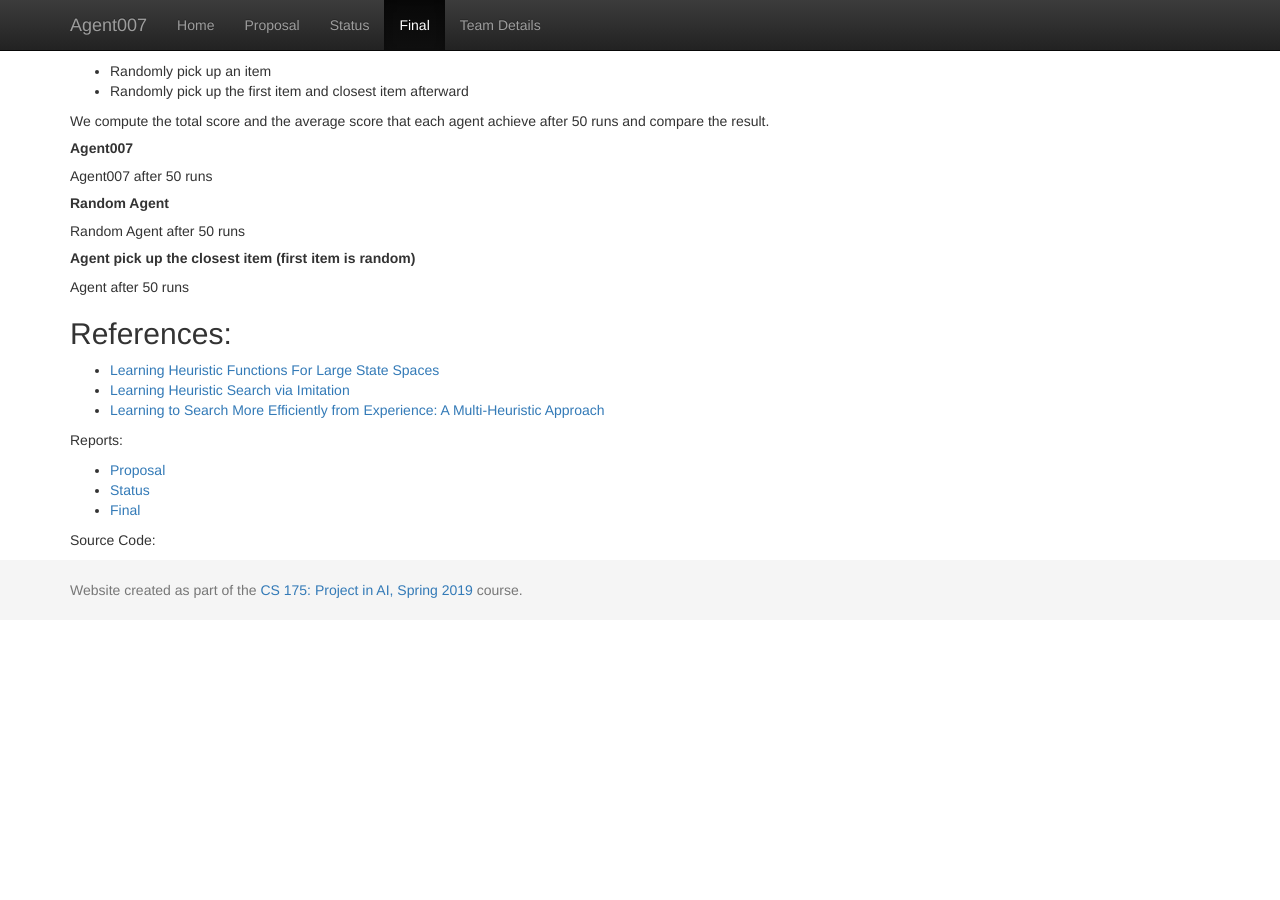
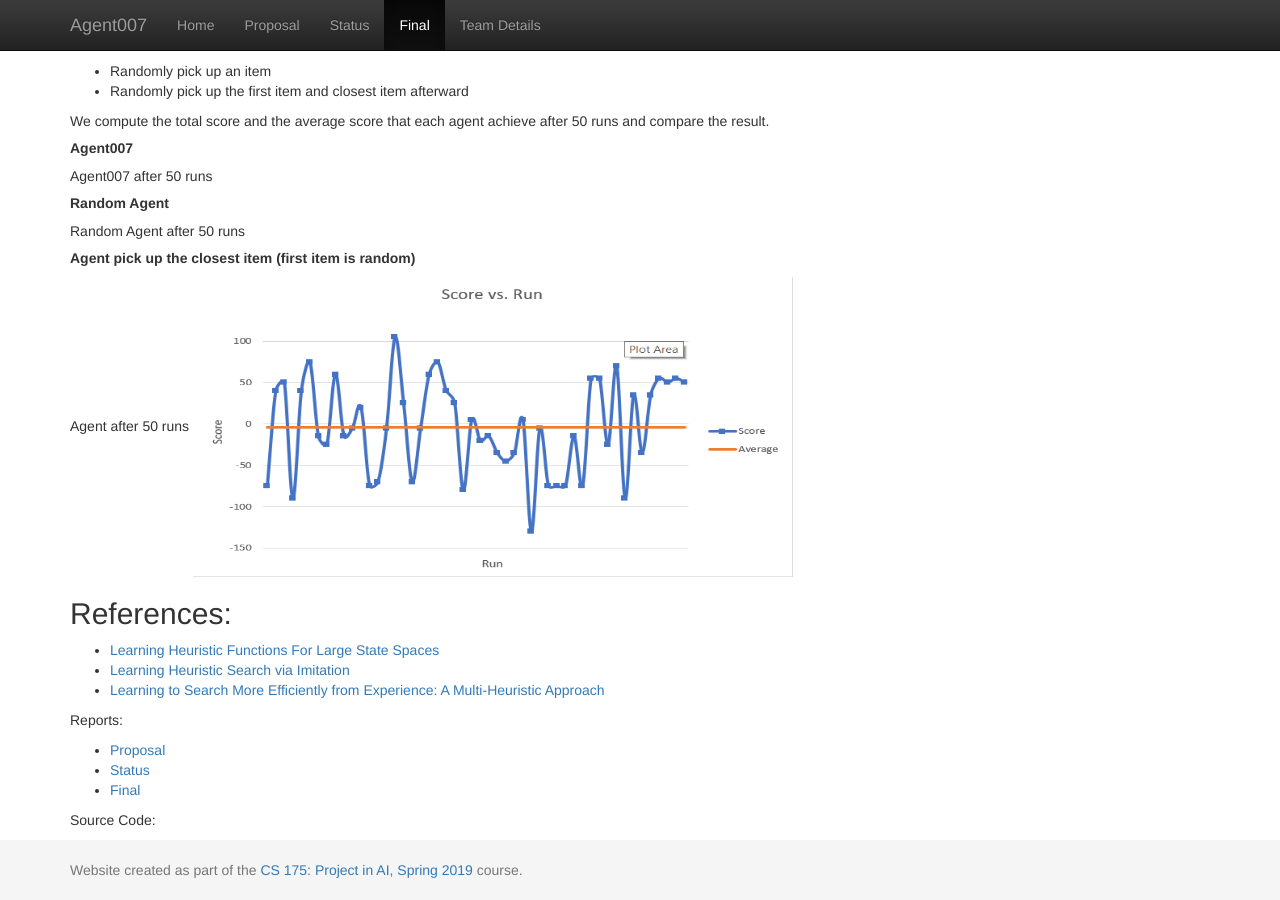
Before and after one commit to KumarHX/Agent007, a Jekyll site: the page built from docs/final.md, in a window 1280 px wide and 900 px high, scrolled down 1124 px. Built offline with Jekyll 4.4.1, drawn with Linux system fonts in a browser that asks for light colours; before the commit the page ends 1744 px from its top, so only the background shows below that.

Commit message:
Update final.md

```diff
--- a/docs/final.md
+++ b/docs/final.md
@@ -42,6 +42,7 @@ Random Agent after 50 runs
 
 ##### **Agent pick up the closest item (first item is random)**
 Agent after 50 runs
+<a href="url"><img src="ShortestPathSparse.png" align="center" height="300" width="600" ></a>
 
 
 ## References:
```
